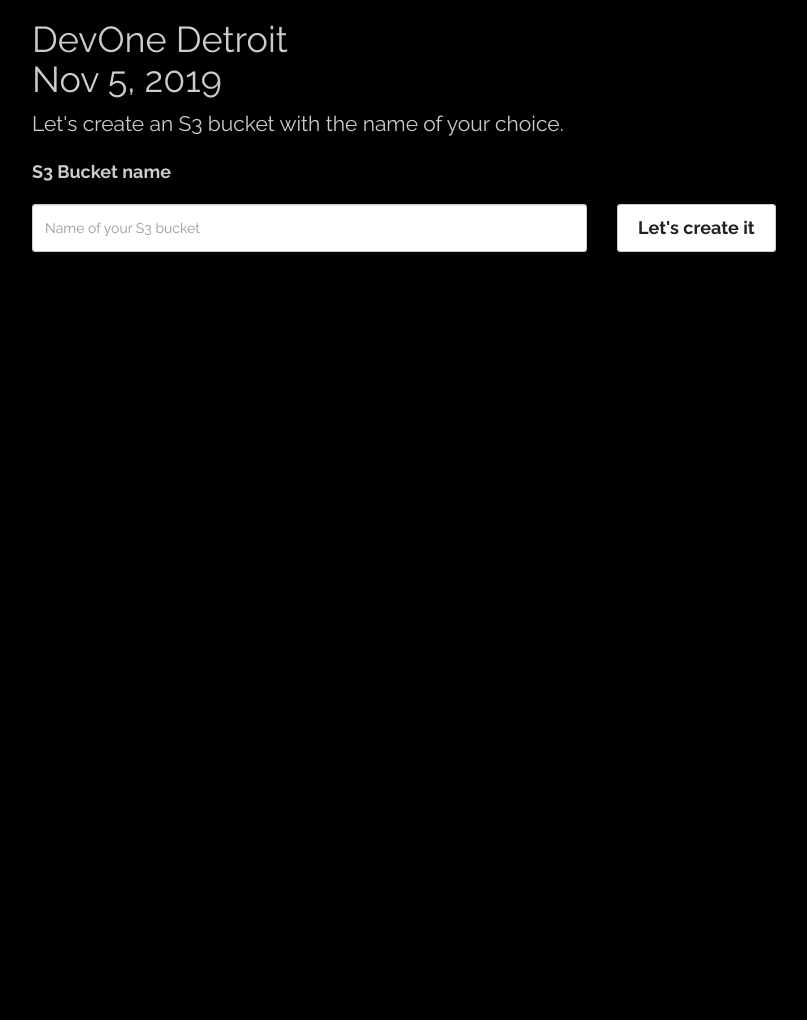
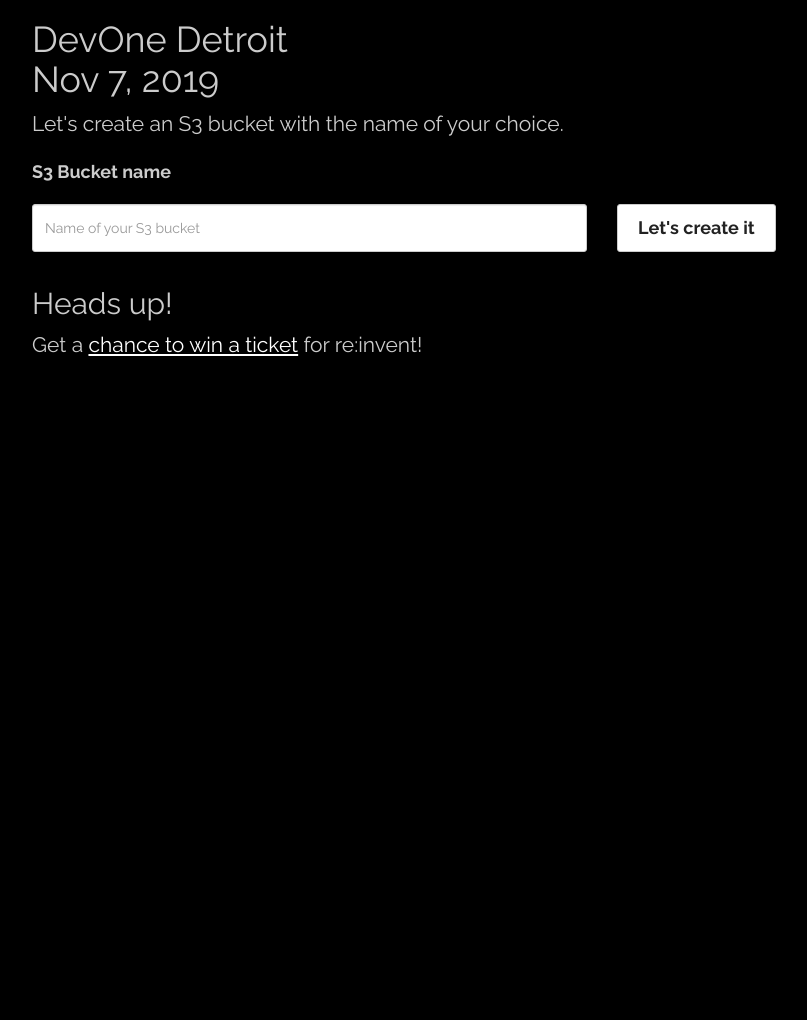
Before and after one commit to keinu/keinu, a Jekyll site: the page built from devone.html, in a window 1280 px wide. Shown: the whole page, without its empty margins (38-845 px from the left). Built offline with Jekyll 4.4.1, drawn with Linux system fonts in a browser that asks for light colours; nearby versions of some CDN libraries.

Commit message:
Date changed

```diff
--- a/devone.html
+++ b/devone.html
@@ -55,20 +55,18 @@ class: home
 
 </script>
 
-
 <div class="container">
 
     <div class="splash-content">
 
 		<h1>
 			DevOne Detroit<br />
-			Nov 5, 2019
+			Nov 7, 2019
 		</h1>
 
 		<p class="lead">
 			Let's create an S3 bucket with the name of your choice.<br />
 		</p>
-
 
 		<form method="POST" name="contact">
 
@@ -84,7 +82,7 @@ class: home
 					<input type="text" name="bucketName" class="form-control input-large" placeholder="Name of your S3 bucket" />
 				</div>
 				<div class="form-group col-sm-6">
-					<button class="btn btn-default" data-loading-text="Sending..." >Let's create it</button>
+					<button class="btn btn-default" type="submit" >Let's create it</button>
 				</div>
 				<span class="help-block"></span>
 			</div>
@@ -97,17 +95,20 @@ class: home
     			Thank you, let's see if your bucket [<span class="name"></span>] gets created.
     		</p>
 
+    	</div>
+
+    	<div id="draw">
+
     		<h2>
     			Heads up!
     		</h2>
 
     		<p class="lead">
-    			Get a <a target="_blank" href="https://app.hubspot.com/content/3423145/edit/14969721934/content">chance to win a ticket</a> for re:invent!
+    			Get a <a target="_blank" href="https://get.cloudconformity.com/devone19">chance to win a ticket</a> for re:invent!
     		</p>
 
     	</div>
 
     </div>
 
-
 </div>
```
Also changed, not shown: 1 other file.
